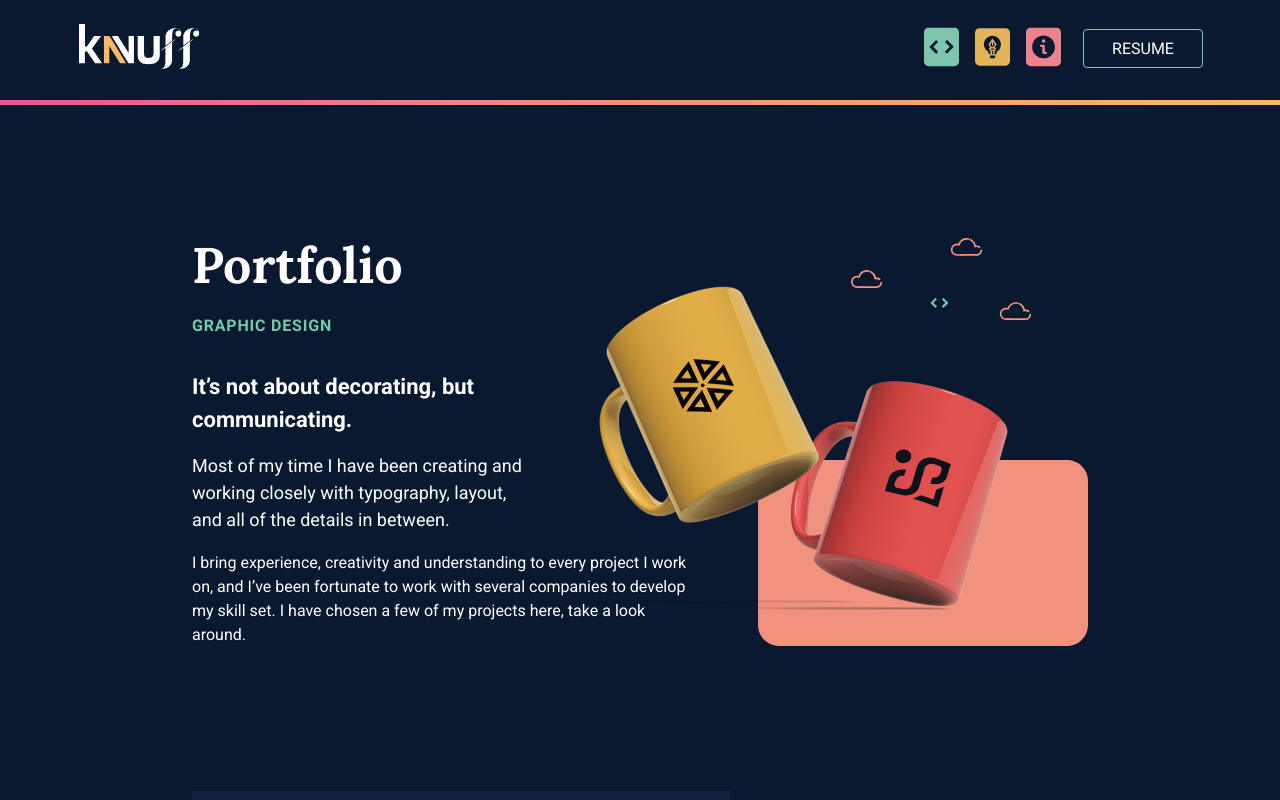
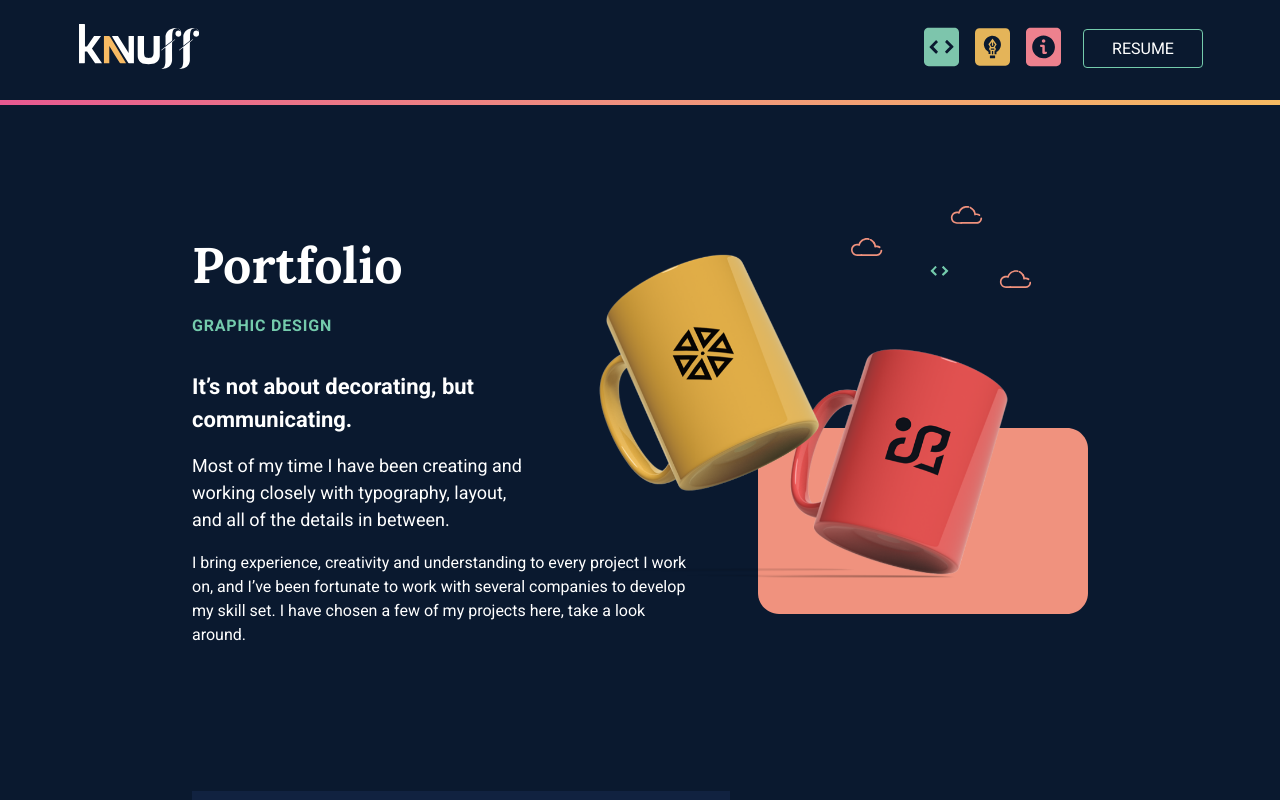
Before and after one commit to Iselinklementin/knuff-portfolio, a React (Create React App) app: page /portfolio in a window 1280 px wide. Shown: the top 800 px of the page. Built offline with nearby package versions, Linux system fonts and the light colour scheme.

Commit message:
ipad adjustments

```diff
--- a/src/css/style.css
+++ b/src/css/style.css
@@ -1589,6 +1589,18 @@ footer a {
   }
 }
 
+@media (min-width: 1024px) {
+  .about-me .me-container {
+    margin-right: 3rem;
+  }
+}
+
+@media (min-width: 1200px) {
+  .about-me .me-container {
+    margin-right: 0;
+  }
+}
+
 .about-me .me-container .card-img {
   -o-object-position: 50% 15%;
      object-position: 50% 15%;
@@ -2034,6 +2046,12 @@ footer a {
   .design .image-container {
     top: 7rem;
     width: 572px;
+  }
+}
+
+@media (min-width: 1024px) {
+  .design .image-container {
+    top: 5rem;
   }
 }
 
--- a/src/sass/partials/pages/_about.scss
+++ b/src/sass/partials/pages/_about.scss
@@ -104,6 +104,14 @@
 
     @include for-tablet {
       margin-top: 5rem;
+    }
+
+    @include for-tablet-pro {
+      margin-right: 3rem;
+    }
+
+    @include for-desktop {
+      margin-right: 0;
     }
 
     .card-img {
--- a/src/sass/partials/pages/_design.scss
+++ b/src/sass/partials/pages/_design.scss
@@ -54,6 +54,10 @@
     @include for-laptop {
       top: 7rem;
       width: 572px;
+    }
+
+    @include for-tablet-pro {
+      top: 5rem;
     }
 
     .image {
```
Also changed, not shown: 1 other file (tests, documents, lock files or other folders).
